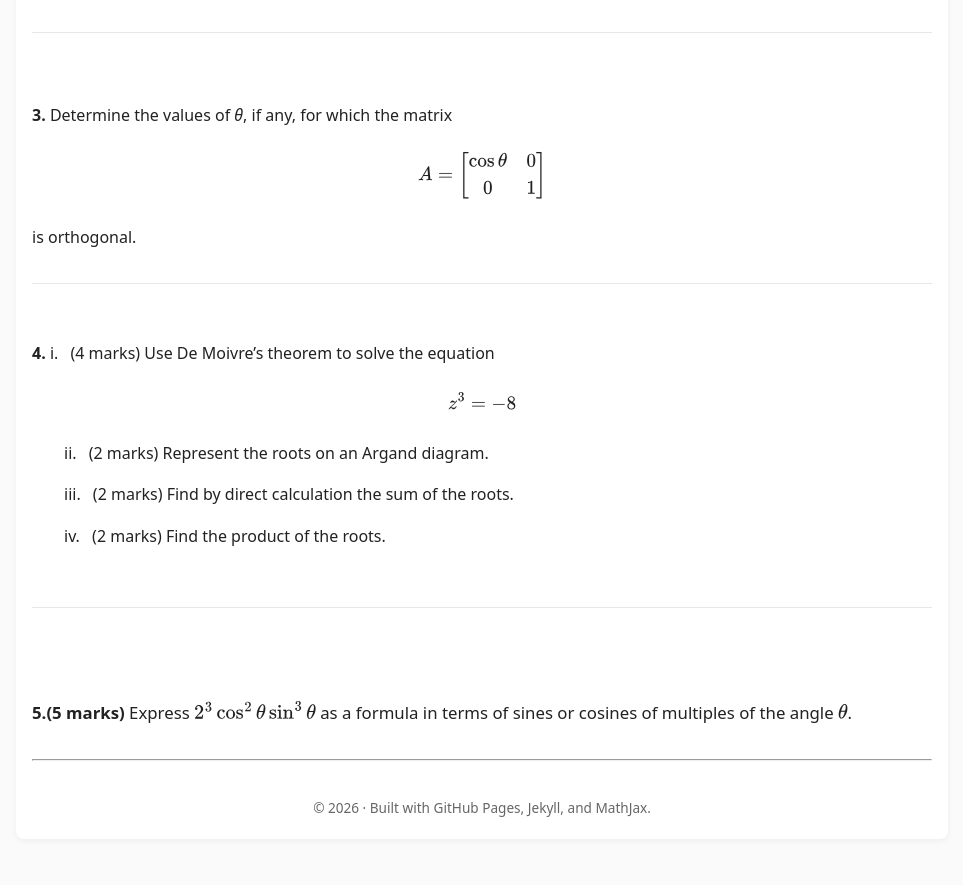
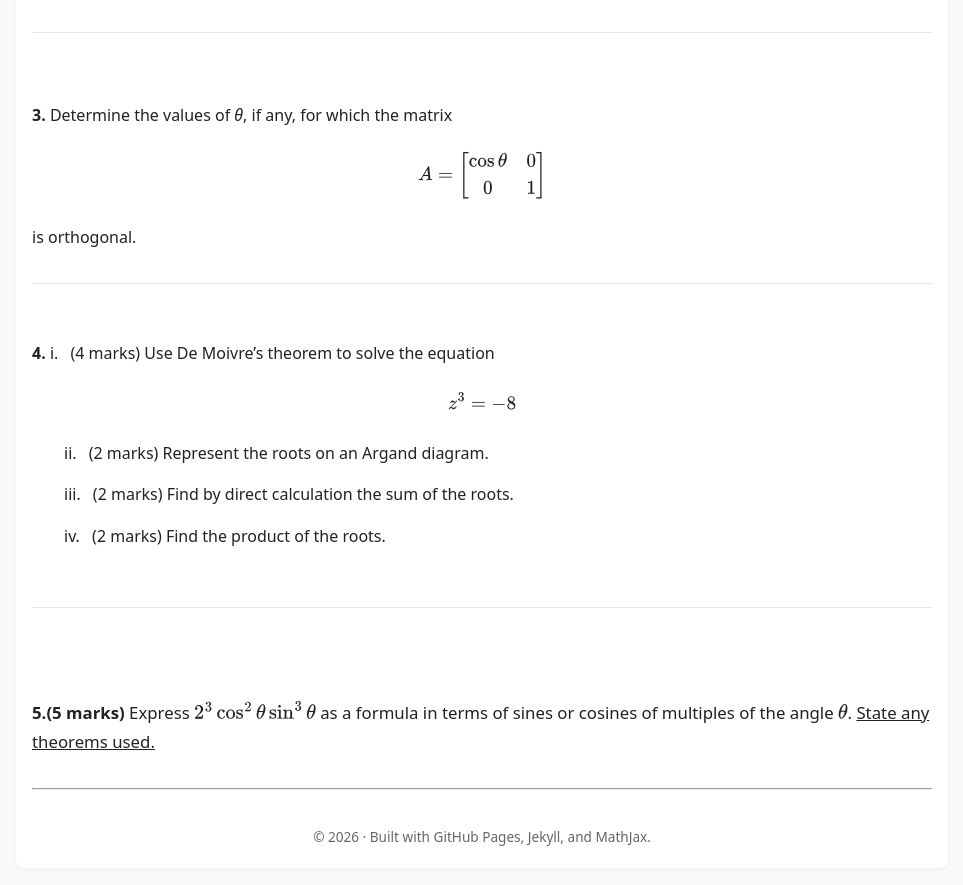
Before and after one commit to SaleemKamaludin/SaleemKamaludin.github.io, a Jekyll site: the page built from courses/math-1141-coursework-exam-2-hints.md, in a window 1280 px wide and 900 px high, scrolled down 1567 px. Shown: the top 885 px of the window, without its empty margins (158-1121 px from the left). Built offline with Jekyll 4.4.1, drawn with Linux system fonts in a browser that asks for light colours.

Commit message:
Update math-1141-coursework-exam-2-hints.md

```diff
--- a/courses/math-1141-coursework-exam-2-hints.md
+++ b/courses/math-1141-coursework-exam-2-hints.md
@@ -189,3 +189,4 @@ This page contains some practice questions for the upcoming Coursework Exam 2.
   <p style="margin-bottom: 1rem;">
     <strong>5.(5 marks)</strong>
     Express \(2^{3}\cos^{2}\theta\sin^{3}\theta\) as a formula in terms of sines or cosines of multiples of the angle \(\theta\).
+    <u>State any theorems used.</u>
```
